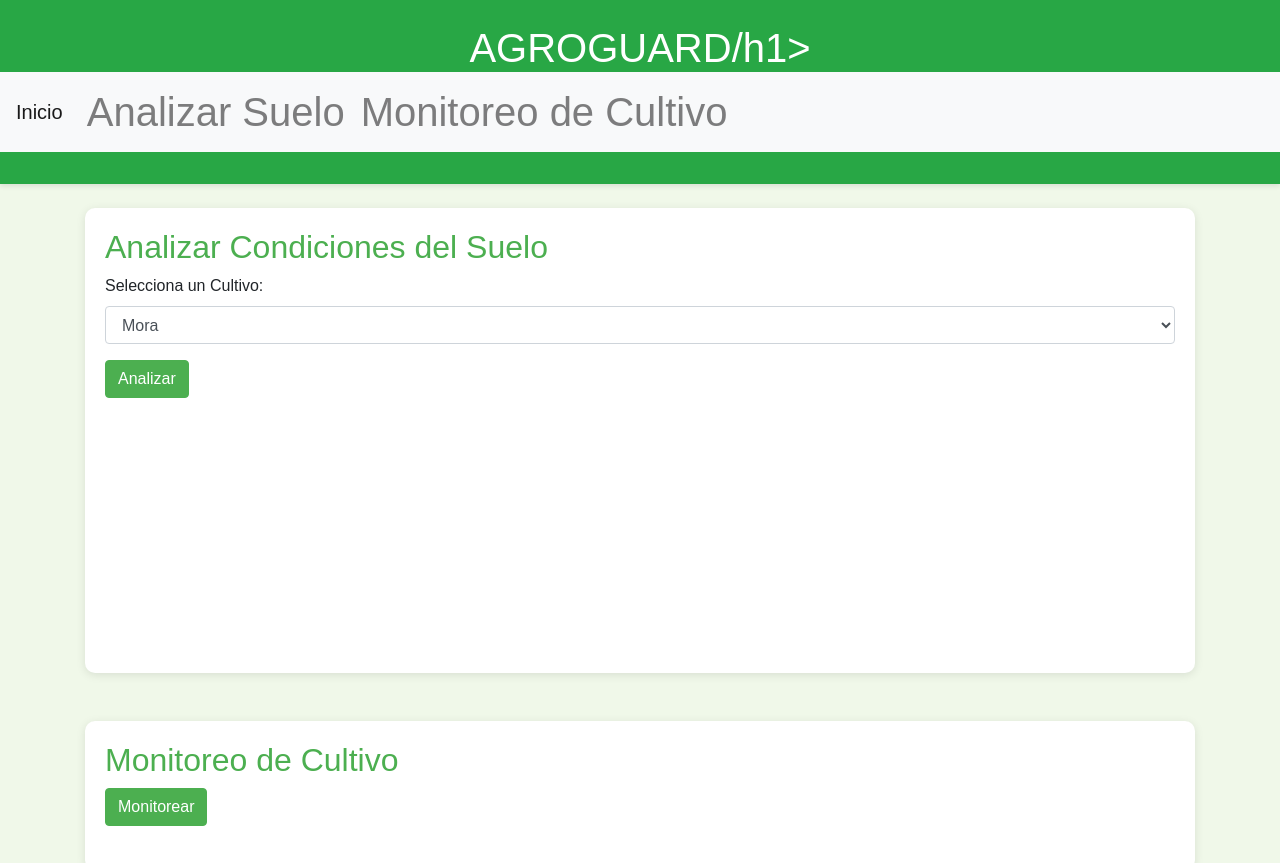
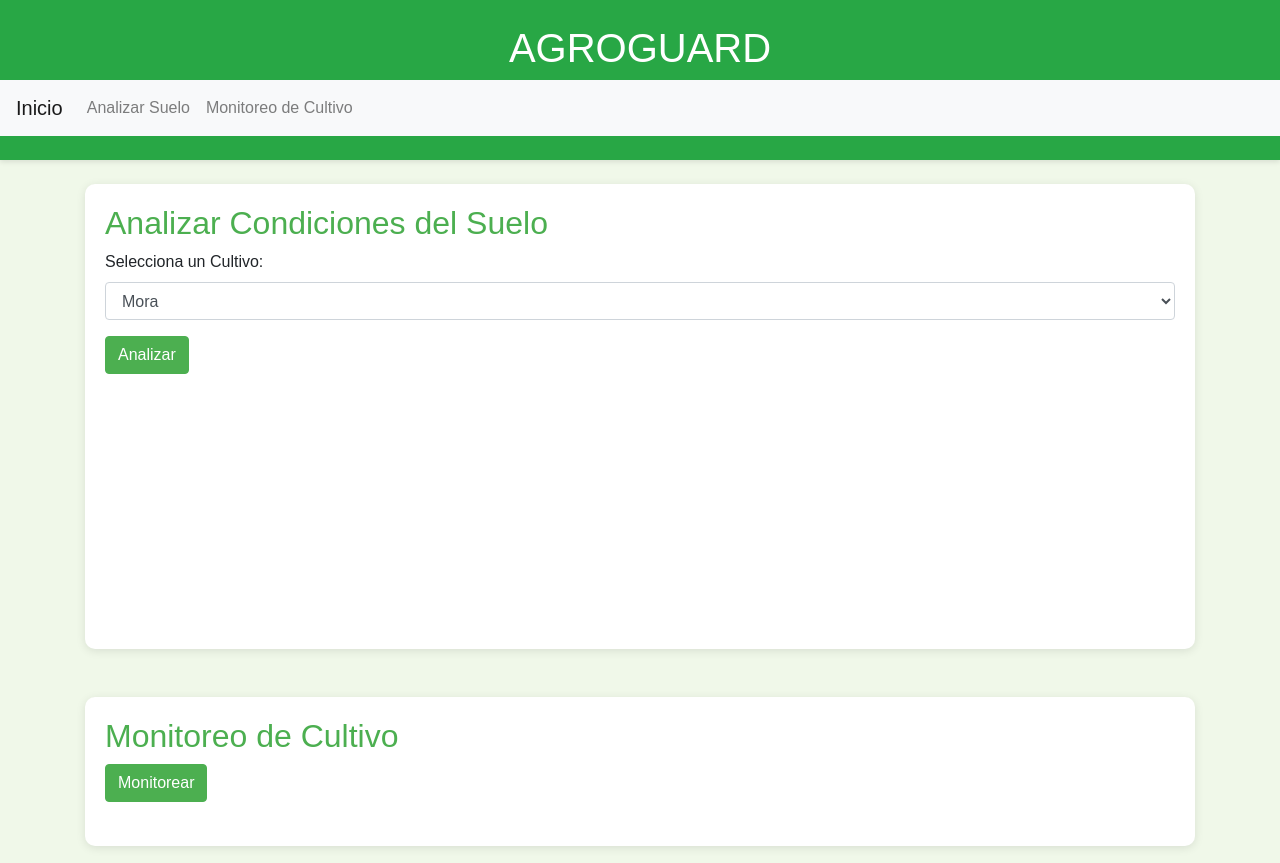
Before and after one commit to iamsxntx/BetaByLeon, a plain HTML site: page index.html in a window 1280 px wide. Shown: the top 863 px of the page. Drawn offline with nearby package versions, Linux system fonts and the light colour scheme.

Commit message:
index.html

```diff
--- a/index.html
+++ b/index.html
@@ -10,7 +10,7 @@
 </head>
 <body>
     <header class="bg-success text-white text-center py-4">
-        <h1>AGROGUARD/h1>
+        <h1>AGROGUARD</h1>
         <nav class="navbar navbar-expand-lg navbar-light bg-light">
             <a class="navbar-brand" href="#">Inicio</a>
             <div class="collapse navbar-collapse" id="navbarNav">
```
